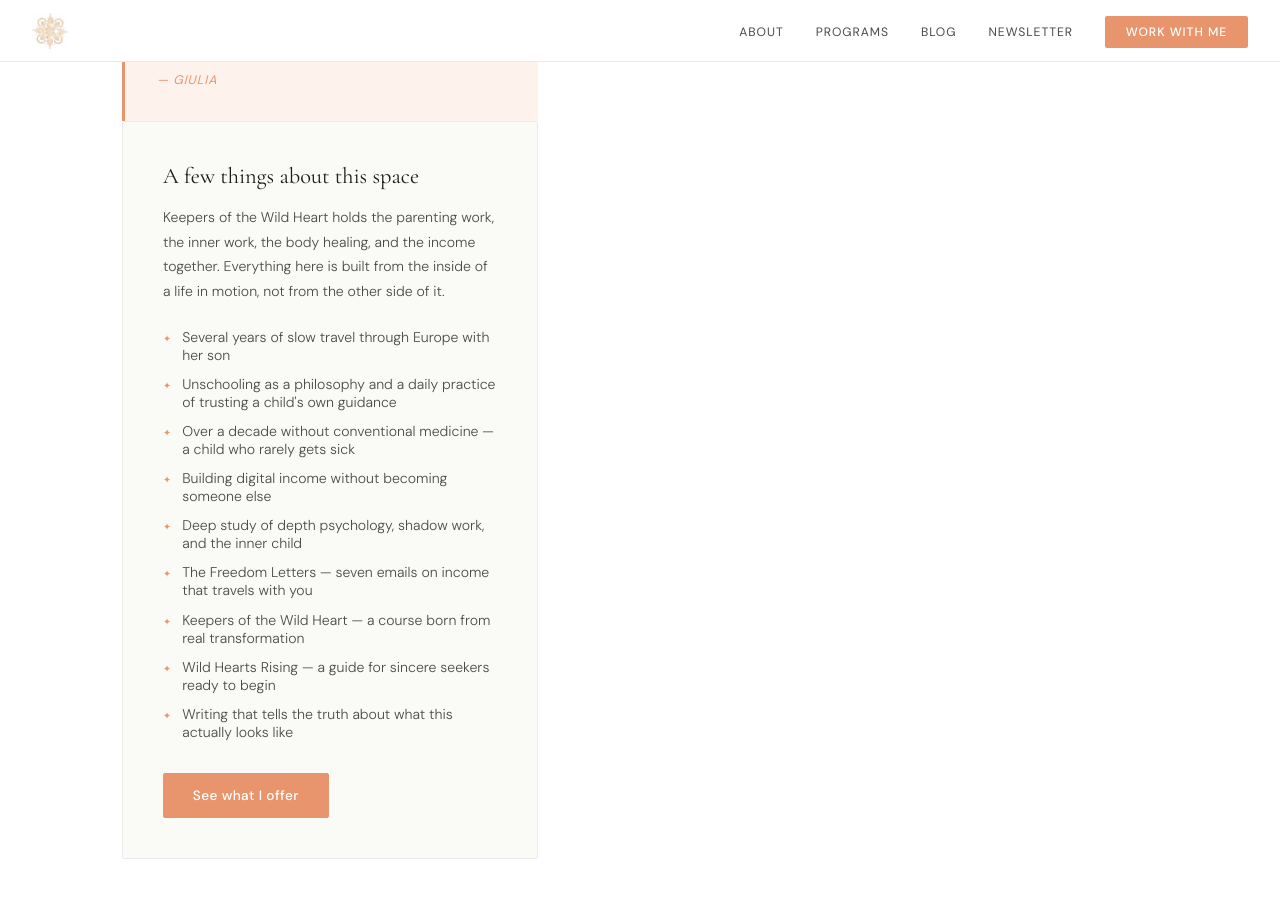
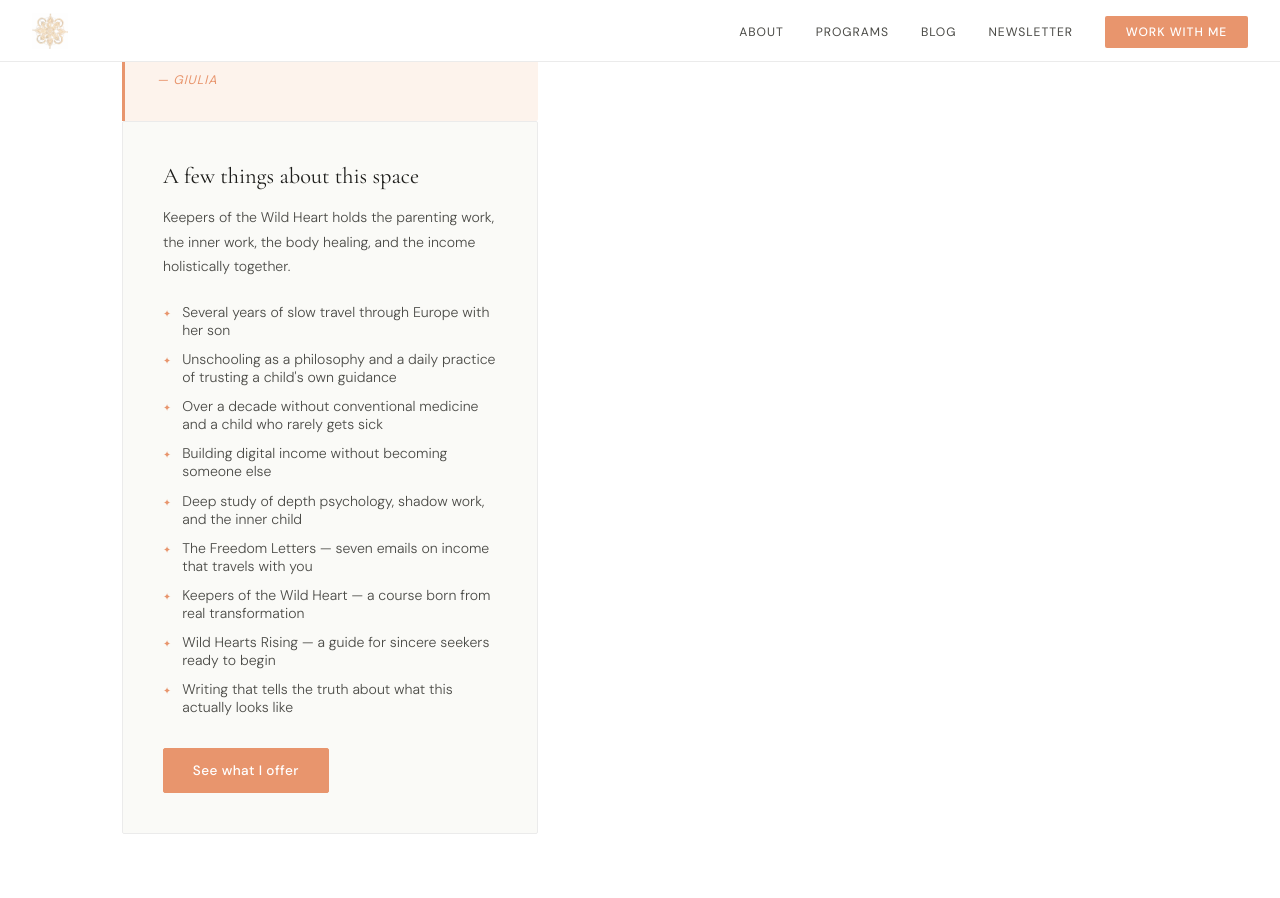
Before and after one commit to Blubell26/giuliapacciotti.com, a Jekyll site: the page built from about.md, in a window 1280 px wide and 900 px high, scrolled down 2069 px. Built offline with Jekyll 4.4.1, drawn with Linux system fonts in a browser that asks for light colours.

Commit message:
Update about.html

```diff
--- a/_layouts/about.html
+++ b/_layouts/about.html
@@ -99,11 +99,11 @@ body{font-family:'DM Sans',sans-serif;background:#fff;color:var(--dark);padding-
       </div>
     <div class="about-aside">
       <h3 class="about-aside-title">A few things about this space</h3>
-      <p>Keepers of the Wild Heart holds the parenting work, the inner work, the body healing, and the income together. Everything here is built from the inside of a life in motion, not from the other side of it.</p>
+      <p>Keepers of the Wild Heart holds the parenting work, the inner work, the body healing, and the income holistically together.</p>
       <ul class="about-facts">
         <li>Several years of slow travel through Europe with her son</li>
         <li>Unschooling as a philosophy and a daily practice of trusting a child's own guidance</li>
-        <li>Over a decade without conventional medicine — a child who rarely gets sick</li>
+        <li>Over a decade without conventional medicine and a child who rarely gets sick</li>
         <li>Building digital income without becoming someone else</li>
         <li>Deep study of depth psychology, shadow work, and the inner child</li>
         <li>The Freedom Letters — seven emails on income that travels with you</li>
```
